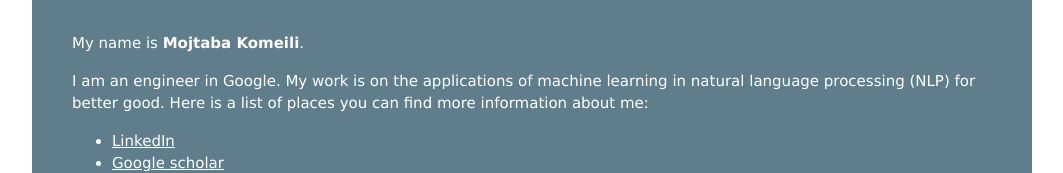
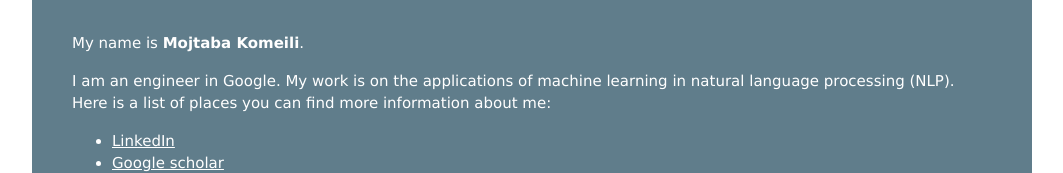
Before and after one commit to mojtaba-komeili/mojtaba-komeili.github.io, a plain HTML site: page index.html in a window 1280 px wide. Shown: the part 269-442 px from the top of the page, without its empty margins (108-1171 px from the left). Drawn offline with nearby package versions, Linux system fonts and the light colour scheme.

Commit message:
minor changes to the text

```diff
--- a/index.html
+++ b/index.html
@@ -36,7 +36,7 @@ header {
       <div class="w3-left-align w3-padding-large">
         <p>
         My name is <b>Mojtaba Komeili</b>.</p>
-        <p>I am an engineer in Google. My work is on the applications of machine learning in natural language processing (NLP) for better good.
+        <p>I am an engineer in Google. My work is on the applications of machine learning in natural language processing (NLP).
            Here is a list of places you can find more information about me:</p>
         <ul>
 		  <li><a href="https://www.linkedin.com/in/mkomeili/">LinkedIn</a></li>
```
